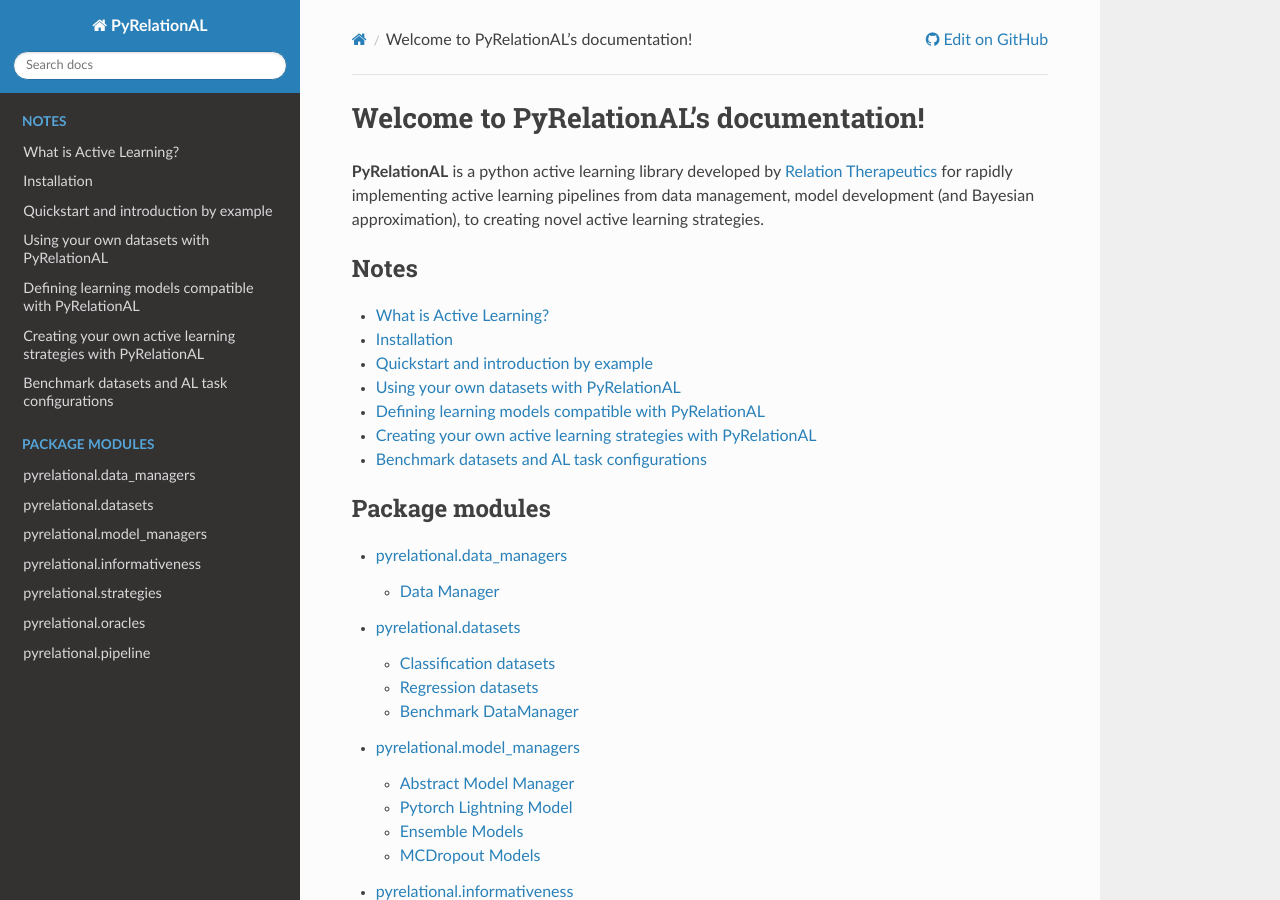
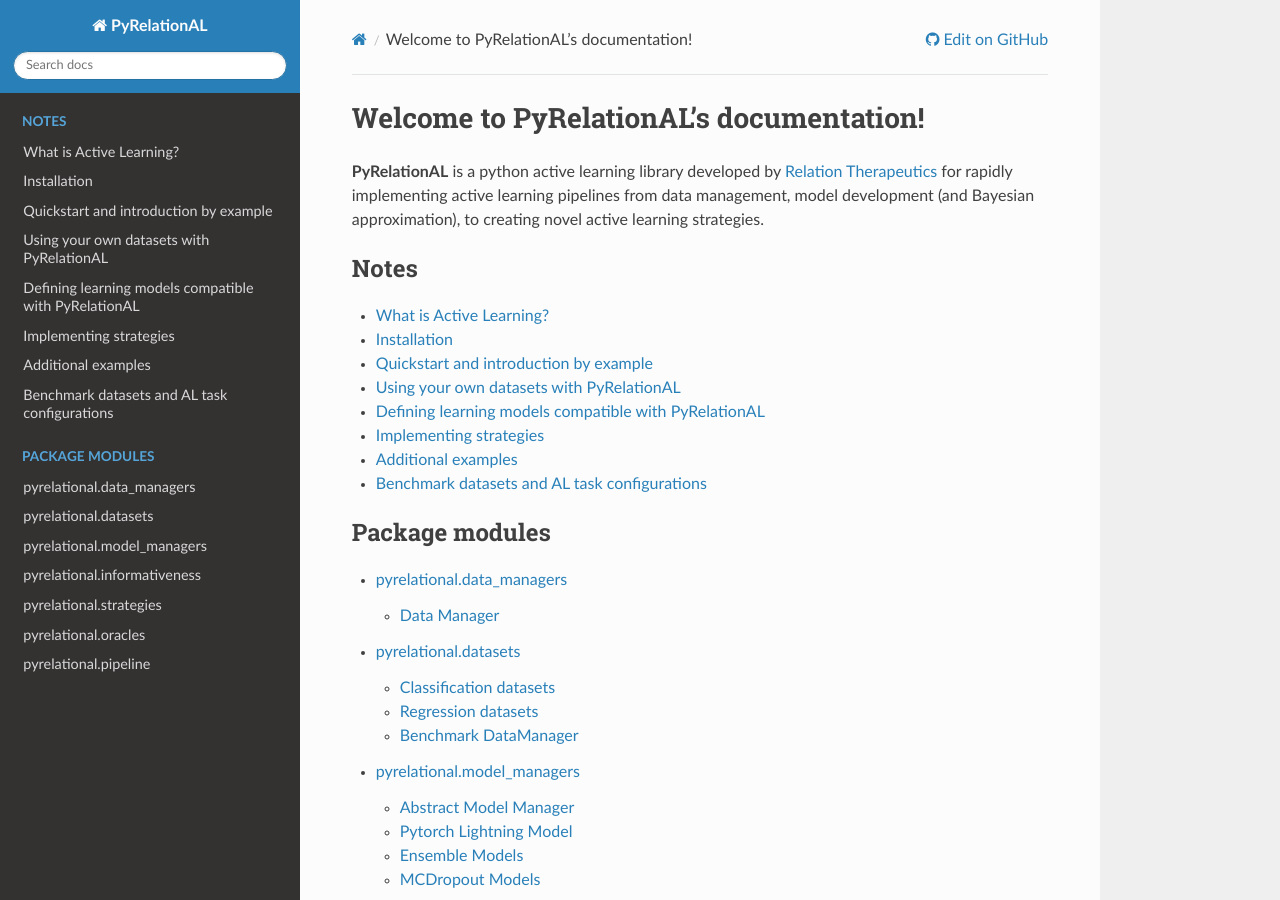
Before and after one commit to RelationRx/pyrelational, a Sphinx documentation site: the page built from docs/source/index.rst, in a window 1280 px wide and 900 px high. Built offline with Sphinx 7.4.7 and the Read the Docs theme 2.0.0, drawn with Linux system fonts in a browser that asks for light colours; some of the changed lines change nothing that is shown.

Commit message:
Strategy documentation updates

```diff
--- a/docs/source/notes/using_your_own_strategy.rst
+++ b/docs/source/notes/using_your_own_strategy.rst
@@ -1,19 +1,55 @@
 .. _using own strategy:
 
-Creating your own active learning strategies with PyRelationAL
-==============================================================
+Implementing strategies
+=======================
 
-While PyRelationAL already implements multiple standard active learning strategies, it is not exhaustive.
-However, users can easily define their own strategies by subclassing
-:py:class:`pyrelational.strategies.abstract_strategy.Strategy`
-and overriding :py:meth:`pyrelational.strategies.abstract_strategy.Strategy.__call__`
-Let's look at some examples.
+PyRelational comes with several standard active learning strategies. However, the real strength of this library
+lies in it's support for implementing your own bespoke strategies with different informativeness measures,
+acquisition functions, batching logic, etc.
+
+In PyRelationAL, a `Strategy` suggests what indices of the queryable set of observations in the data-manager
+(often just the unlabelled set in pool based sampling) that should be annotated next. The `Strategy` is implemented as a class with a
+`__call__()` method that takes the number of annotations to query, and returns a list of dataset indices
+to annotate. It is this `__call__()` method that will be called by the `Pipeline` object whenever we run an
+iteration of the active learning loop. Thereby, it should contain all of the logic of the strategy, and if
+using a PyRelationAL Pipeline, the `__call__()`.
+
+Whilst the user is obviously free to implement the __call__() method in any way they see fit, we find that
+most strategies can be broken down into a series of three steps which reflect the structure of our
+implementations. These steps are:
+
+1. `scoring_function`: assigns an informativeness score to each observation in the queryable set.
+2. `ranking_function`: sorts the queryable set based on the informativeness scores. As it's name suggests, it is often just about ranking the observations by their informativeness as computed in the `scoring_function`
+3. `batching_logic`(num_annotate=N): selects the top N observations to annotate based on some batching logic. There is a lot of variety that can be incorporated here. For example, BatchBALD may theoretically be combined with various model outputs and informativeness scoring functions to derive new strategies.
+
+For example an epsilon-greedy least confidence strategy based on an ensemble of models can be decomposed into:
+
+- A query-by-committee based `scoring_function` incorporating the variance of the outputs of the ensemble "committee" and its disagreement. Then adds a small random epsilon value.
+- a `ranking_function` that "greedily" sorts the outputs of the `scoring_function` to pick the observation with the highest informativeness value.
+- This strategy has no `batching_logic` so no implementation is made. The `__call__` function returns top output of the `ranking_function`
+
+Below is a simple flowchart to guide the implementation of a custom strategy based on the above steps:
+
+.. image:: ../_static/strategy_flowchart.png
+    :width: 100%
+    :align: center
+
+Depending on your use case you may want to return additional values from the strategy to the pipeline. In this case
+you will have to modify the `__call__()` method of the strategy to return a tuple of values. The pipeline will then
+also have to be modified to accept these additional values. For more information, see documentation on the pipeline.
+
+.. full annotated example
+
+Additional examples
+===================
+
+Let's look at some more examples utilising the various submodules of PyRelationAL to construct custom strategies.
 
 
 Implementing a mixed strategy
 _____________________________
 
-In the first example, we show how to implement a mixed strategy for a regression task using the least confidence scorer
+In this example, we show how to implement a mixed strategy for a regression task using the least confidence scorer
 for informativeness in combination with representative sampling. The step is decomposed in two steps:
 1) identifying a subset of the queryable set based on the least confidence score (make sure that this subset is
 sufficiently larger than the number of annotations we want to query) and 2) select representative samples from this
```
Also changed, not shown: docs/source/_static/strategy_flowchart.png (added).
